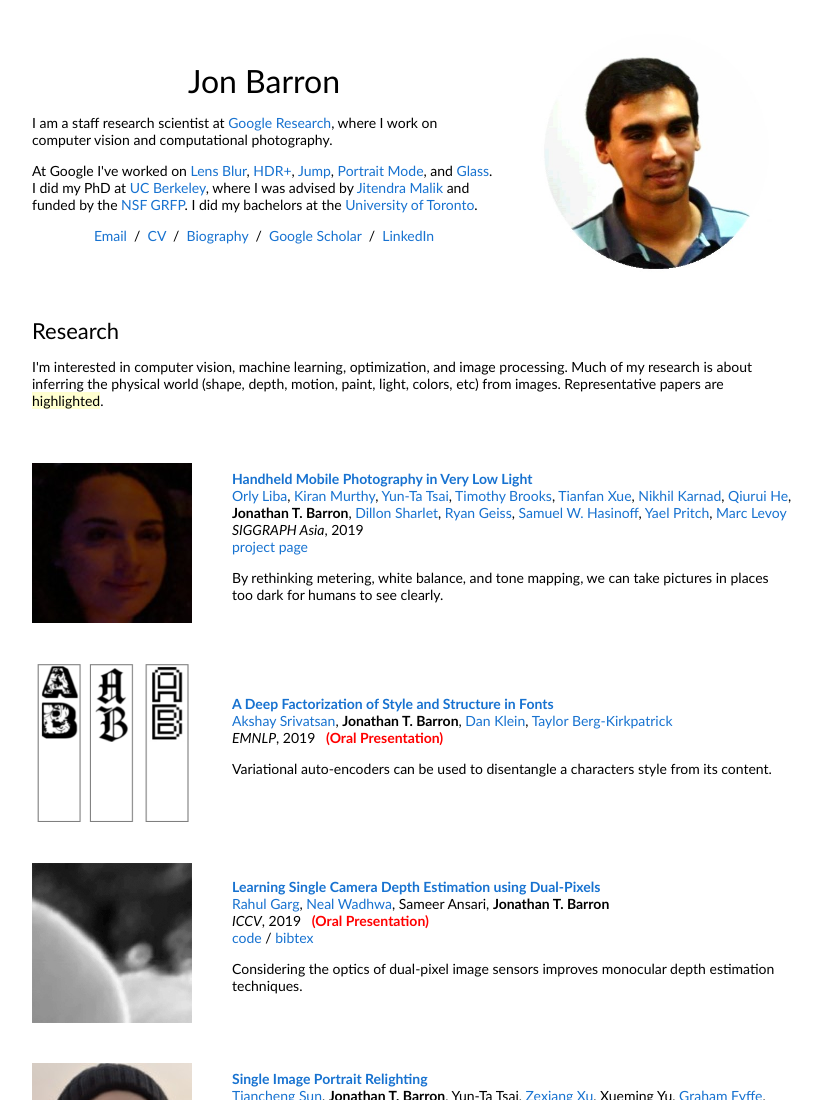
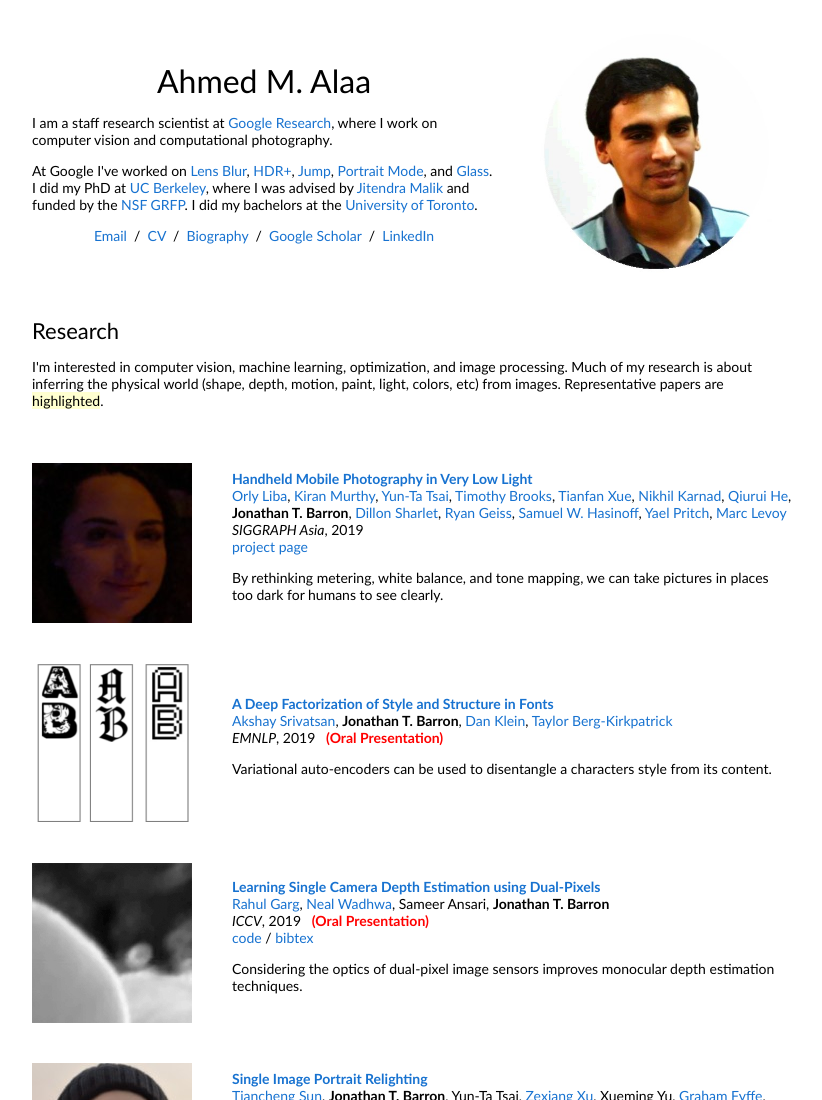
Before and after one commit to ahmedmalaa/web, a website: page index.html in a window 1280 px wide. Shown: the top 1100 px of the page, without its empty margins (228-1050 px from the left). Drawn offline with Linux system fonts and the light colour scheme.

Commit message:
update main page

```diff
--- a/index.html
+++ b/index.html
@@ -28,7 +28,7 @@
           <tr style="padding:0px">
             <td style="padding:2.5%;width:63%;vertical-align:middle">
               <p style="text-align:center">
-                <name>Jon Barron</name>
+                <name>Ahmed M. Alaa</name>
               </p>
               <p>I am a staff research scientist at <a href="https://ai.google/research">Google Research</a>, where I work on computer vision and computational photography.
               </p>
```
